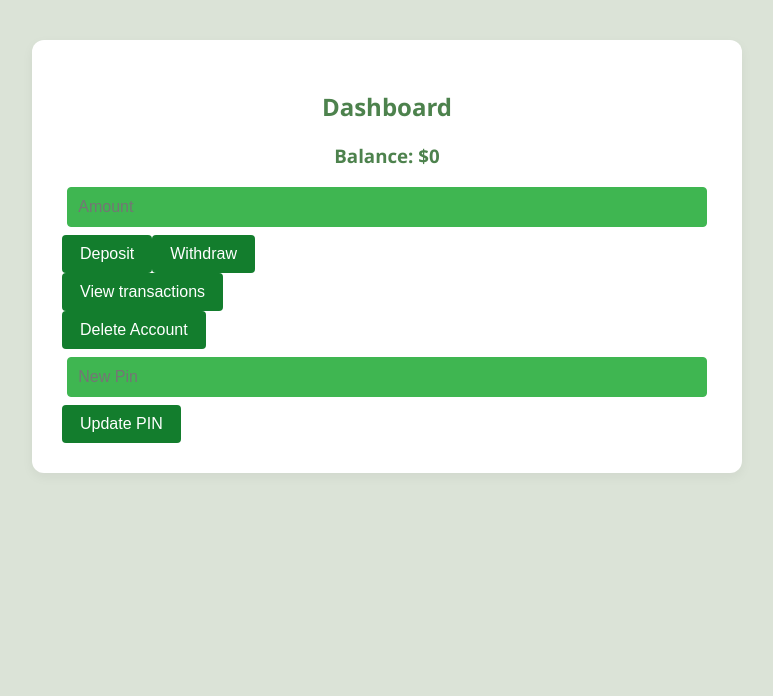
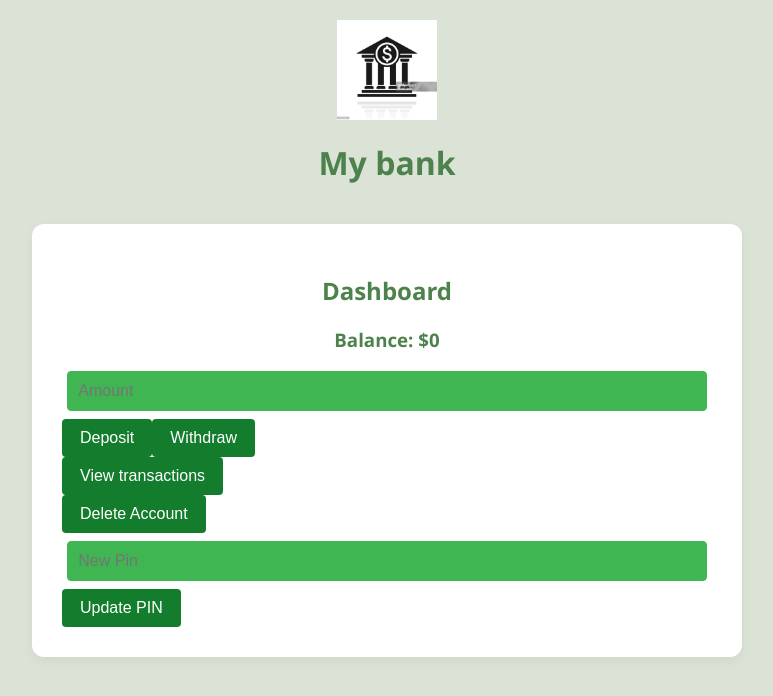
Before and after one commit to MatthewWulff/Capstone_Project, a React (Vite) app in the folder Frontend/vite-project/: page /dashboard/1 in a window 1280 px wide. Shown: the top 696 px of the page, without its empty margins (253-1026 px from the left). Built offline with nearby package versions, Linux system fonts and the light colour scheme; no server answers; the HTML template or start-up script is replaced by a standard one.

Commit message:
bank logo and bank name on page

```diff
--- a/Frontend/vite-project/src/App.jsx
+++ b/Frontend/vite-project/src/App.jsx
@@ -11,6 +11,8 @@ import "./styles.css"
 export default function App() {
   return (
     <BrowserRouter>
+    <img src='/gettyimages-1465234647-612x612.jpg'  style={{ display: "block", margin: "20px auto", maxWidth: "100px" }}/>
+    <h1>My bank</h1>
     <Routes>
       <Route path='/' element= {<Login />}/>
       <Route path='/dashboard/:id' element={<Dashboard />}/>
```
